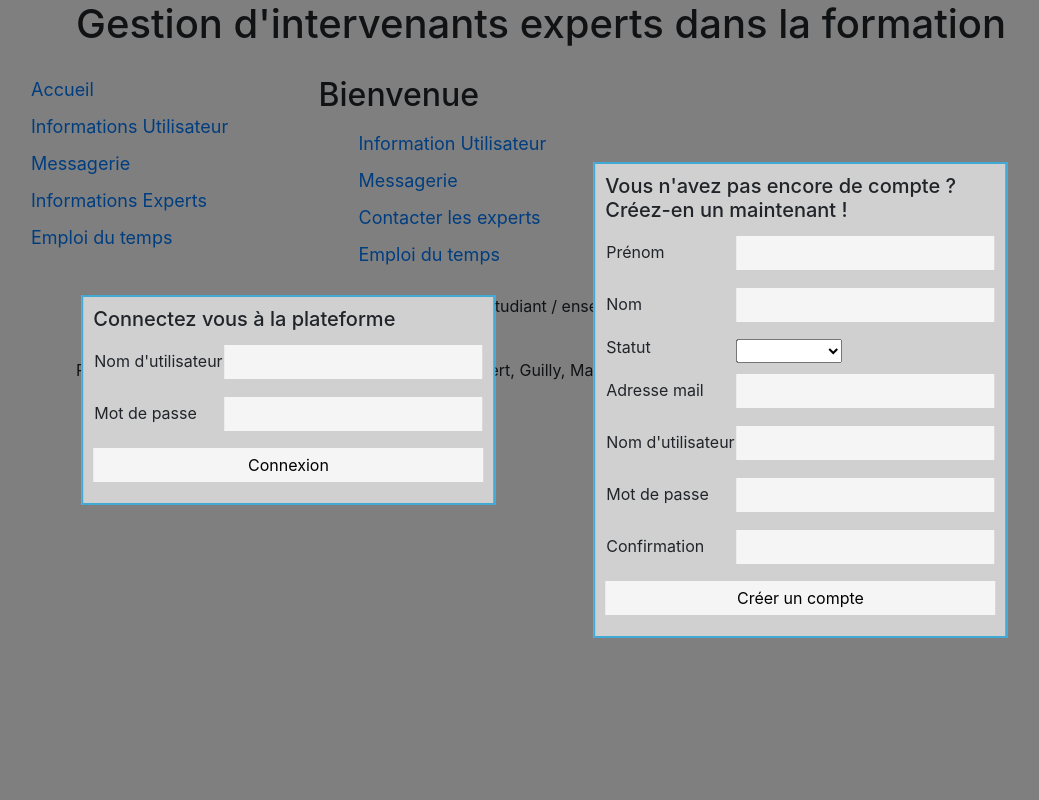
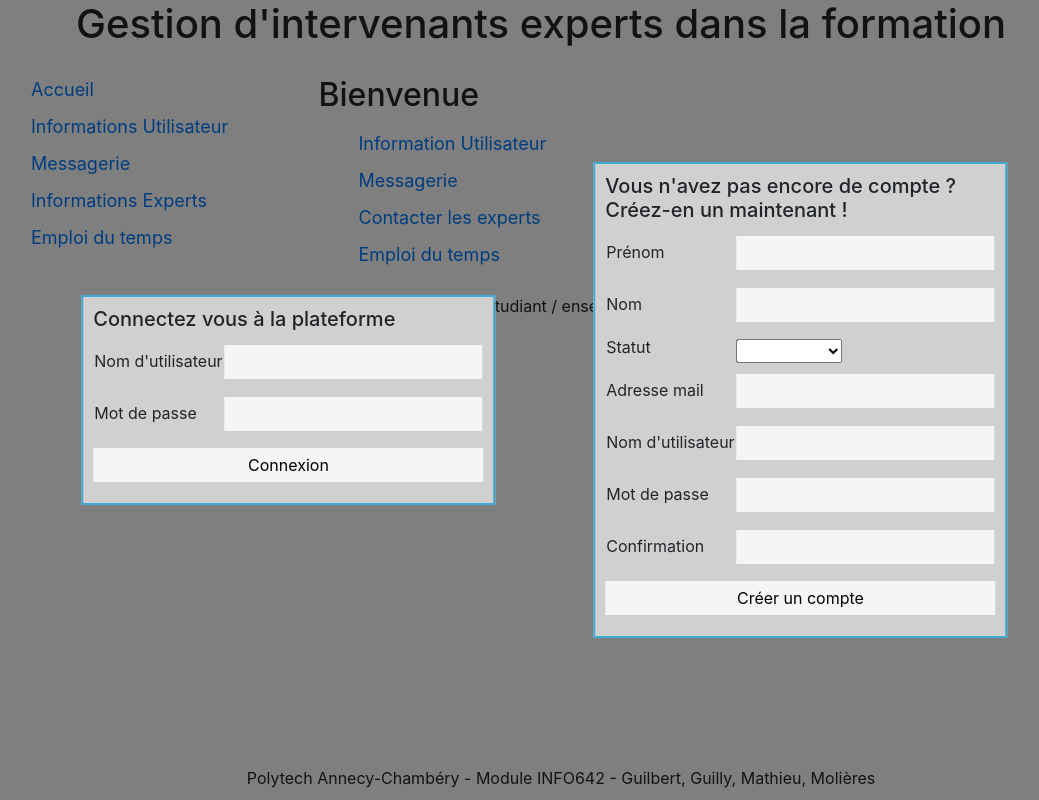
Before and after one commit to paul-mathieu/school-staff-management, a PHP site: page /index.php in a window 1280 px wide. Shown: the whole page, without its empty margins (9-1048 px from the left). Run offline with PHP 8.4, Linux system fonts and the light colour scheme; lists and menus that the app fills with data are empty.

Commit message:
add footer

```diff
--- a/index.php
+++ b/index.php
@@ -12,6 +12,7 @@
     <link rel="stylesheet" href="https://maxcdn.bootstrapcdn.com/bootstrap/4.0.0/css/bootstrap.min.css">
     <link rel="stylesheet" type="text/css" href="css/index.css">
     <link rel="stylesheet" type="text/css" href="css/popup.css">
+    <?php if($page == "2"){echo '<link rel="stylesheet" type="text/css" href="css/messagerie.css">';} ?>
     <?php if (isset($_SESSION['statut'])){console_log("statut : " . $_SESSION['statut']);} ?>
   </head>
 
@@ -66,7 +67,7 @@ echo "         <li><a href=\"?page=4\" class=\"btn_menu $encours[4]\">Emploi du
     </div>
 
     <!-- -- footer -- -->
-    <div id="footer" class="container">
+    <div id="footer" class="container footer">
         <span>Polytech Annecy-Chambéry - Module INFO642 - Guilbert, Guilly, Mathieu, Molières</span>
     </div>
 
```
